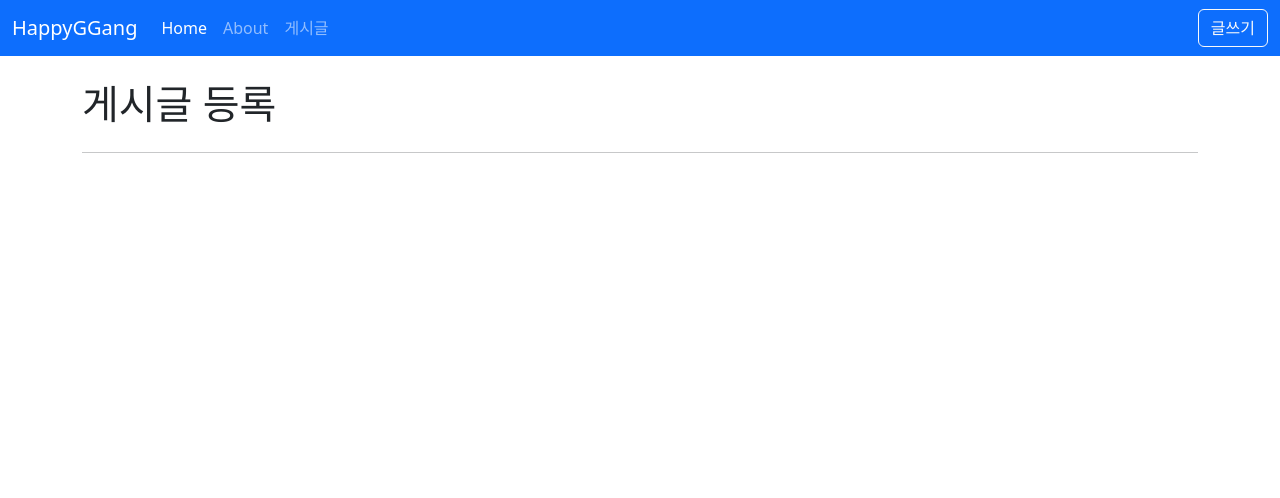
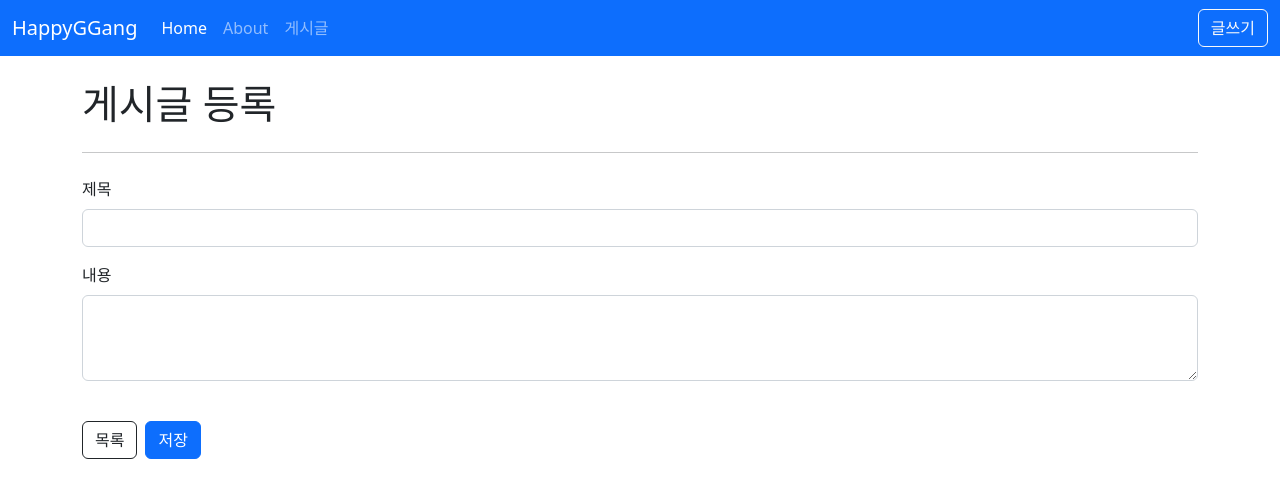
Before and after one commit to happyGGang/vue3-posts, a Vue app: page /posts/create in a window 1280 px wide. Shown: the top 498 px of the page. Built offline with nearby package versions, Linux system fonts and the light colour scheme.

Commit message:
[update] 게시글 등록 화면 마크업

```diff
--- a/src/views/posts/PostCreateView.vue
+++ b/src/views/posts/PostCreateView.vue
@@ -2,6 +2,20 @@
 	<div>
 		<h1>게시글 등록</h1>
 		<hr class="my-4" />
+		<form @submit.prevent>
+			<div class="mb-3">
+				<label for="title" class="form-label">제목</label>
+				<input type="text" class="form-control" id="title" />
+			</div>
+			<div class="mb-3">
+				<label for="content" class="form-label">내용</label>
+				<textarea class="form-control" id="content" rows="3"></textarea>
+			</div>
+			<div class="pt-4">
+				<button type="button" class="btn btn-outline-dark me-2">목록</button>
+				<button type="button" class="btn btn-primary">저장</button>
+			</div>
+		</form>
 	</div>
 </template>
 
```
